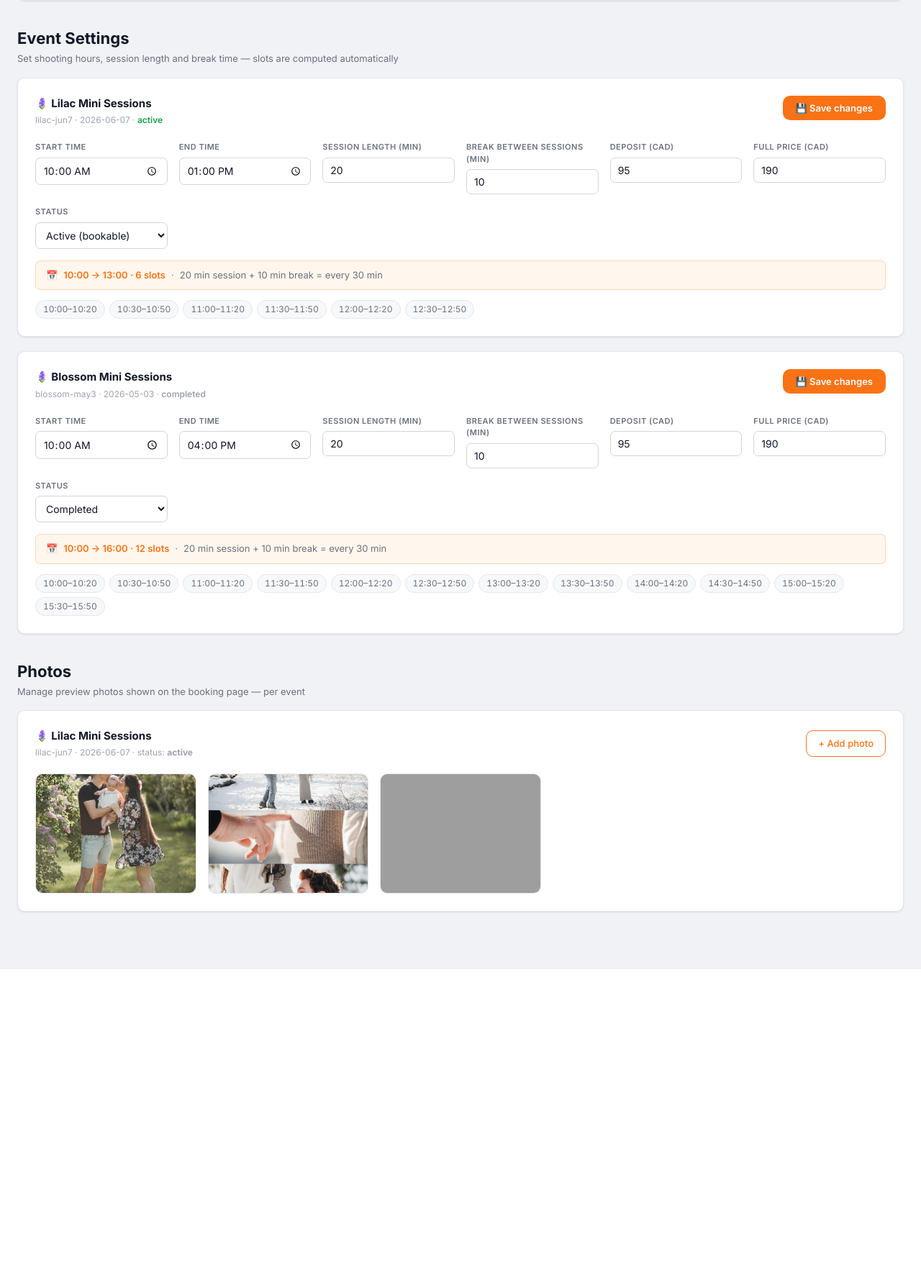
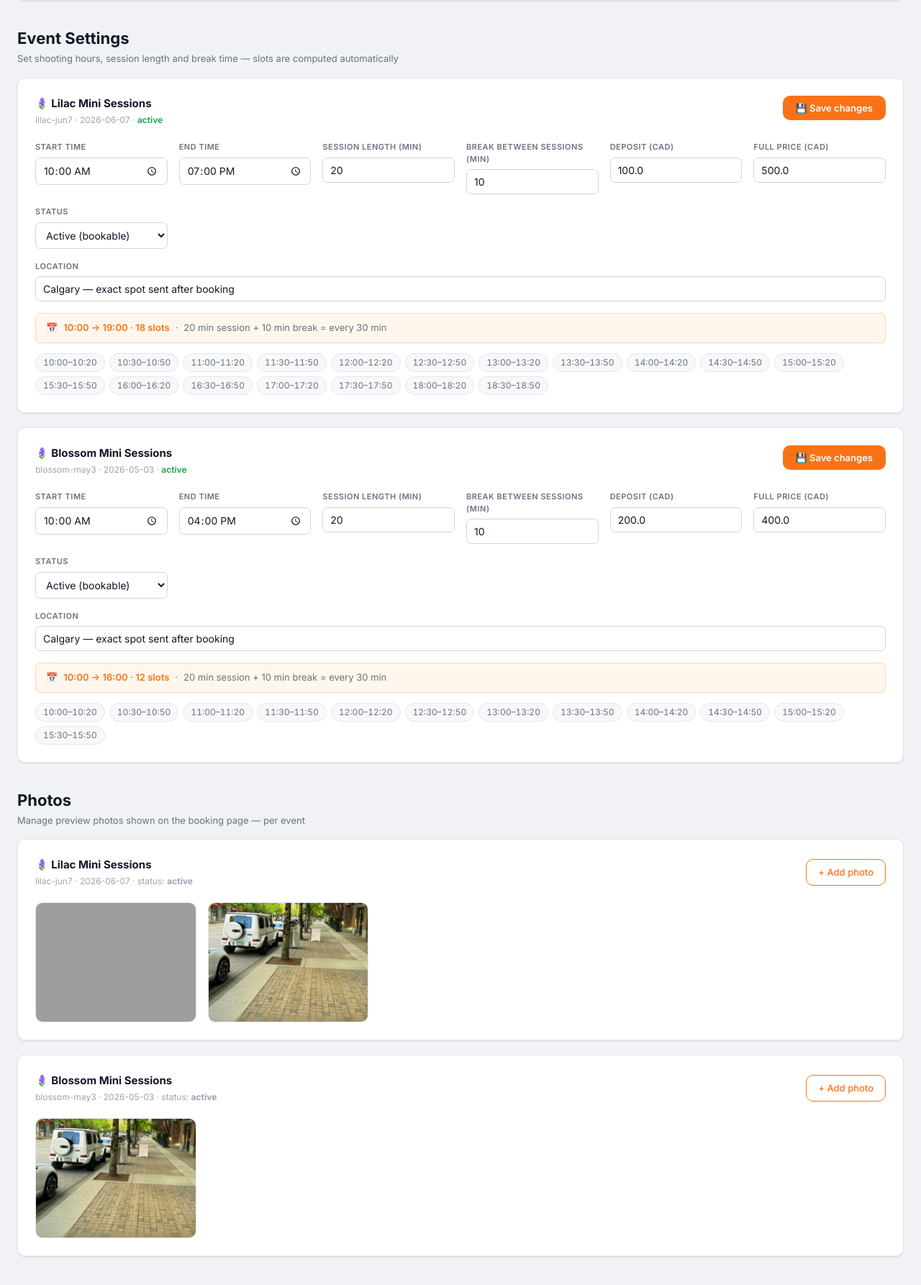
Before and after one commit to cryptoDepoth/iryna-booking, a Flask app: page /admin in a window 1280 px wide. Shown: the part 941-2727 px from the top of the page at 72% size. Before the commit the page ends 2288 px from the top, so only its background shows below. Run offline with Flask 3, Linux system fonts and the light colour scheme; the visitor is signed in with stand-in values (Sample User, id 1); data that the repository does not hold is empty; grey boxes are pictures that could not be loaded.

Commit message:
v3.0.0 — New design + Telegram notifications + location + browser agent
Major changes:
- New landing design (v2.5.1)
- Telegram notifications with Confirm/Cancel buttons
- Location field in admin + email
- Browser Use CDP agent skill
- Email multipart fix via himalaya message send
- Hidden admin at /backstage
- Google Calendar with location support

```diff
--- a/app.py
+++ b/app.py
@@ -161,10 +161,45 @@ def _tg_send(chat_id, text, reply_markup=None):
     return None
 
 
-def _notify_admin(message):
+def _notify_admin(message, reply_markup=None):
     """Send notification to both Iryna and Andrzej via Telegram."""
-    _tg_send(TELEGRAM_CHAT_ID, message)
-    _tg_send(TELEGRAM_ADMIN_CHAT_ID, message)
+    _tg_send(TELEGRAM_CHAT_ID, message, reply_markup=reply_markup)
+    _tg_send(TELEGRAM_ADMIN_CHAT_ID, message, reply_markup=reply_markup)
+
+
+def _notify_new_reservation(booking_id, client_name, client_email, event_date,
+                            slot_time, event_title, session_type, client_ig,
+                            client_phone=None):
+    """Send NEW reservation notification with inline confirm/cancel buttons."""
+    ig_clean = (client_ig or "").lstrip("@")
+    phone_display = client_phone or "N/A"
+    admin_url = f"{BASE_URL}/admin" if BASE_URL else "/admin"
+
+    text = (
+        f"🆕 <b>New reservation #{booking_id}</b>\n\n"
+        f"👤 {client_name or '(no name)'}\n"
+        f"📧 {client_email}\n"
+        f"📞 {phone_display}\n"
+        f"📱 Instagram: @{ig_clean or 'N/A'}\n\n"
+        f"📅 {event_date} @ {slot_time}\n"
+        f"🎉 {event_title}\n"
+        f"🏷 Session: {session_type or 'N/A'}\n"
+        f"⏱️ Expires in {RESERVATION_MINUTES} min\n\n"
+        f"<b>Press below when client pays:</b>"
+    )
+
+    action_row = [
+        {"text": "✅ Payment Received", "callback_data": f"confirm:{booking_id}"},
+        {"text": "❌ Cancel", "callback_data": f"cancel:{booking_id}"},
+    ]
+    link_row = [
+        {"text": "🔗 Admin Panel", "url": admin_url},
+    ]
+    if ig_clean:
+        link_row.append({"text": "📸 Instagram", "url": f"https://instagram.com/{ig_clean}"})
+
+    keyboard = {"inline_keyboard": [action_row, link_row]}
+    _notify_admin(text, reply_markup=keyboard)
 
 
 def _notify_payment_pending(booking_id, client_name, client_email, event_date,
@@ -217,7 +252,7 @@ def _notify_payment_pending(booking_id, client_name, client_email, event_date,
     _tg_send(TELEGRAM_ADMIN_CHAT_ID, text, reply_markup=keyboard)
 
 
-def _send_client_email(to_email, client_name, event_date, slot_time, event_title, booking_id):
+def _send_client_email(to_email, client_name, event_date, slot_time, event_title, booking_id, location=None):
     """Send HTML confirmation email to client via Himalaya CLI (multipart/alternative)."""
     if not to_email:
         return
@@ -227,19 +262,20 @@ def _send_client_email(to_email, client_name, event_date, slot_time, event_title
         date_nice = datetime.strptime(event_date, "%Y-%m-%d").strftime("%B %d, %Y")
         subject = f"Booking Confirmed — {event_title} on {date_nice}"
 
+        location_line = f"Location: {location}\n" if location else "Location details will be sent closer to the session date.\n"
         plain = (
             f"Hi {client_name},\n\n"
             f"Your mini photo session is confirmed!\n\n"
             f"Event: {event_title}\n"
             f"Date: {date_nice}\n"
             f"Time: {slot_time}\n"
+            f"{location_line}"
             f"Booking ID: #{booking_id}\n\n"
             f"What's included:\n"
             f"• 20-minute photo session\n"
             f"• 15 professionally edited photos\n"
             f"• All original photos included\n"
             f"• Quick turnaround (within 48 hours)\n\n"
-            f"Location details will be sent closer to the session date.\n\n"
             f"Need to reschedule? DM me on Instagram @pashynska.photo.\n\n"
             f"Looking forward to our session!\n\n"
             f"Warmly,\nIryna Pashynska\n@pashynska.photo"
@@ -288,7 +324,7 @@ def _send_client_email(to_email, client_name, event_date, slot_time, event_title
       <tr><td style="padding:3px 0;color:#7a5a6a;font-size:14px;">🖼 &nbsp;All original photos included</td></tr>
       <tr><td style="padding:3px 0;color:#7a5a6a;font-size:14px;">⚡ &nbsp;Quick turnaround (within 48 hours)</td></tr>
     </table>
-    <p style="margin:0 0 12px;font-size:14px;color:#7a5a6a;line-height:1.7;">📍 Exact location will be sent closer to your session date.</p>
+    {f'<p style="margin:0 0 12px;font-size:14px;color:#7a5a6a;line-height:1.7;">📍 <strong>Location:</strong> {location}</p>' if location else '<p style="margin:0 0 12px;font-size:14px;color:#7a5a6a;line-height:1.7;">📍 Exact location will be sent closer to the session date.</p>'}
     <p style="margin:0 0 28px;font-size:14px;color:#7a5a6a;line-height:1.7;">Need to reschedule? DM me on Instagram <a href="https://instagram.com/pashynska.photo" style="color:#c084a8;text-decoration:none;">@pashynska.photo</a></p>
   </td></tr>
   <tr><td style="padding:0 40px 36px;">
@@ -323,7 +359,7 @@ def _send_client_email(to_email, client_name, event_date, slot_time, event_title
         )
 
         result = subprocess.run(
-            ["himalaya", "template", "send", "-a", "iryna"],
+            ["himalaya", "message", "send", "-a", "iryna"],
             input=template, capture_output=True, text=True, timeout=30
         )
         if result.returncode == 0:
@@ -501,8 +537,13 @@ def create_calendar_event_for_booking(booking_id):
             f"Email: {b['email']}\n"
             f"Instagram: {b.get('instagram') or ''}\n"
             f"Session type: {b.get('session_type') or ''}\n"
-            f"Booking #{b['id']}"
+            f"Booking #{b['id']}\n"
+            f"Location: {ev.get('location') if ev else 'TBD'}"
         )
+        # Get event details for location
+        event = get_event_by_id(b.get('event_id')) if b.get('event_id') else None
+        location = event.get('location', '') if event else ''
+
         import subprocess as _sp
         result = _sp.run(
             [helper, "create",
@@ -511,7 +552,8 @@ def create_calendar_event_for_booking(booking_id):
              "--start", start_dt.isoformat(),
              "--end", end_dt.isoformat(),
              "--tz", CALENDAR_TZ,
-             "--description", description],
+             "--description", description,
+             "--location", location],
             capture_output=True, text=True, timeout=30,
         )
         if result.returncode != 0:
@@ -951,14 +993,17 @@ def reserve_slot():
         conn.close()
 
     # Notify photographer via Telegram
-    _notify_admin(f"🆕 New reservation #{booking_id}\n"
-                  f"👤 {client_name or '(no name)'}\n"
-                  f"📅 {event_date} @ {slot_time}\n"
-                  f"🎉 {ev.get('title', '')}\n"
-                  f"📧 {client_email}\n"
-                  f"📸 @{client_ig or 'N/A'}\n"
-                  f"🏷️ {session_type or 'N/A'}\n"
-                  f"⏱️ Expires in {RESERVATION_MINUTES} min")
+    _notify_new_reservation(
+        booking_id=booking_id,
+        client_name=client_name,
+        client_email=client_email,
+        event_date=event_date,
+        slot_time=slot_time,
+        event_title=ev.get("title", ""),
+        session_type=session_type,
+        client_ig=client_ig,
+        client_phone=client_phone,
+    )
 
     return jsonify({
         "success": True,
@@ -1367,7 +1412,8 @@ def admin_confirm():
             event_date=ev["date"],
             slot_time=booking.get("time", ""),
             event_title=ev.get("title", "Mini Session"),
-            booking_id=booking_id
+            booking_id=booking_id,
+            location=ev.get("location")
         )
 
     log.info(f"[admin] Booking #{booking_id} confirmed, paid ${paid_amount}")
@@ -1698,7 +1744,8 @@ def telegram_webhook():
                 event_date=event_date,
                 slot_time=booking.get("time", ""),
                 event_title=event_title,
-                booking_id=booking_id
+                booking_id=booking_id,
+                location=ev.get("location")
             )
 
         log.info(f"[tg-webhook] Booking #{booking_id} confirmed by {from_user}")
--- a/events.yaml
+++ b/events.yaml
@@ -4,12 +4,12 @@ events:
   subtitle: Soft spring moments you'll want to keep forever
   date: '2026-06-07'
   start_time: '10:00'
-  end_time: '13:00'
+  end_time: '19:00'
   session_length: 20
   break_length: 10
   slot_interval: 30
-  deposit: 95
-  full_price: 190
+  deposit: 100.0
+  full_price: 500.0
   location: Calgary — exact spot sent after booking
   session_type: mini
   featured: true
@@ -19,9 +19,8 @@ events:
   - All original photos included
   - Quick turnaround (within 48 hours)
   photos:
-  - /images/lilac_1.jpg
-  - /images/pregnancy_1.jpg
   - /images/lilac-jun7_fc0f222e.jpg
+  - /images/lilac-jun7_ee3244d9.jpeg
   status: active
 - id: blossom-may3
   title: 🪻 Blossom Mini Sessions
@@ -32,8 +31,8 @@ events:
   session_length: 20
   break_length: 10
   slot_interval: 30
-  deposit: 95
-  full_price: 190
+  deposit: 200.0
+  full_price: 400.0
   location: Calgary — exact spot sent after booking
   session_type: mini
   featured: false
@@ -43,9 +42,8 @@ events:
   - All original photos included
   - Quick turnaround (within 48 hours)
   photos:
-  - /images/lilac_1.jpg
-  - /images/pregnancy_1.jpg
-  status: completed
+  - /images/blossom-may3_e3ec0cdd.jpeg
+  status: active
 settings:
   photographer_email: iryna.pashynska@gmail.com
   photographer_name: Iryna
--- a/gcal_helper.py
+++ b/gcal_helper.py
@@ -9,7 +9,7 @@ One-time setup:
   4. export GCAL_HELPER="$(pwd)/gcal_helper.py"
 
 Then app.py calls:
-  gcal_helper.py create --calendar <id> --summary <s> --start <iso> --end <iso> --tz <tz> --description <d>
+  gcal_helper.py create --calendar <id> --summary <s> --start <iso> --end <iso> --tz <tz> --description <d> --location <loc>
 which prints a single JSON line: {"id": "...", "htmlLink": "..."}
 """
 import argparse
@@ -53,6 +53,7 @@ def cmd_create(args):
     body = {
         "summary": args.summary,
         "description": args.description or "",
+        "location": args.location or "",
         "start": {"dateTime": args.start, "timeZone": args.tz},
         "end": {"dateTime": args.end, "timeZone": args.tz},
         "reminders": {"useDefault": False, "overrides": [
@@ -75,6 +76,7 @@ def main():
     cr.add_argument("--end", required=True)
     cr.add_argument("--tz", default="America/Edmonton")
     cr.add_argument("--description", default="")
+    cr.add_argument("--location", default="")
     args = p.parse_args()
     if args.cmd == "auth":
         cmd_auth()
--- a/templates/admin.html
+++ b/templates/admin.html
@@ -843,6 +843,11 @@
                         <option value="completed" {% if ev.status == 'completed' %}selected{% endif %}>Completed</option>
                     </select>
                 </div>
+                <div class="form-group" style="grid-column:1/-1">
+                    <label>Location</label>
+                    <input type="text" id="location-{{ ev.id }}" value="{{ ev.location|default('') }}"
+                           placeholder="e.g. Riley Park, Calgary — near Central Memorial Park">
+                </div>
             </div>
 
             <!-- Live slot preview -->
@@ -1151,6 +1156,7 @@
             deposit:        parseFloat(document.getElementById(`deposit-${eventId}`)?.value),
             full_price:     parseFloat(document.getElementById(`fullprice-${eventId}`)?.value),
             status:         document.getElementById(`evstatus-${eventId}`)?.value,
+            location:       document.getElementById(`location-${eventId}`)?.value,
         };
 
         try {
```
Also changed, not shown: static/images/blossom-may3_e3ec0cdd.jpeg (added), static/images/lilac-jun7_ee3244d9.jpeg (added), static/images/lilac_1.jpg (deleted), static/images/pregnancy_1.jpg (deleted).
